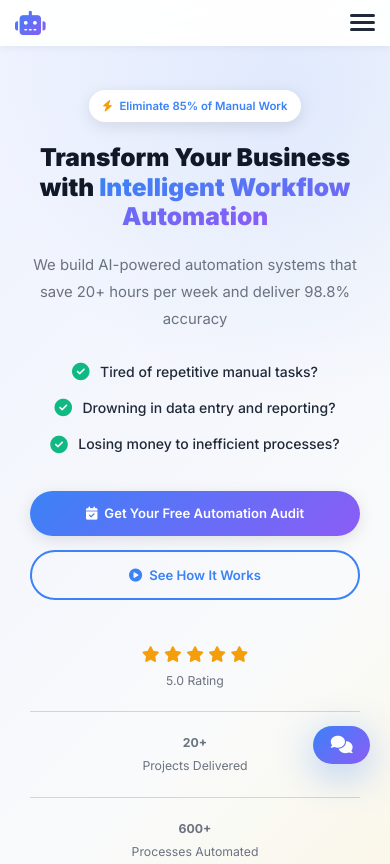
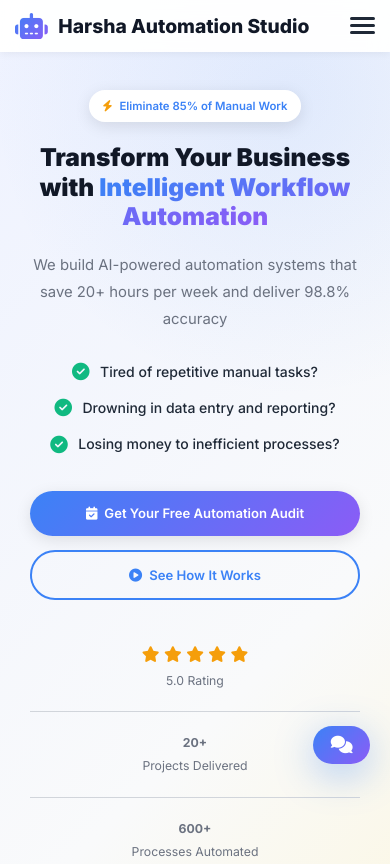
Before and after one commit to HarshaTechKnight/harsha_automation_studio, a plain HTML site: page index.html in a window 390 px wide. Shown: the top 864 px of the page. Drawn offline with Linux system fonts and the light colour scheme.

Commit message:
responsiveness updated

```diff
--- a/styles.css
+++ b/styles.css
@@ -2500,6 +2500,10 @@ h1, h2, h3, h4, h5, h6 {
         font-size: 15px;
     }
 
+    .nav-logo {
+        font-size: 1.25rem;
+    }
+
     .nav-menu,
     .nav-cta {
         display: none;
@@ -2654,7 +2658,7 @@ h1, h2, h3, h4, h5, h6 {
     }
 
     .nav-logo span {
-        display: none;
+        font-size: 1.25rem;
     }
 
     .nav-logo i {
@@ -3000,6 +3004,18 @@ h1, h2, h3, h4, h5, h6 {
         --section-padding: 50px;
     }
 
+    .nav-logo {
+        font-size: 1.25rem;
+    }
+
+    .nav-logo span {
+        font-size: 1.375rem;
+    }
+
+    .nav-logo i {
+        font-size: 1.875rem;
+    }
+
     .hero-title {
         font-size: 1.75rem;
     }
```
